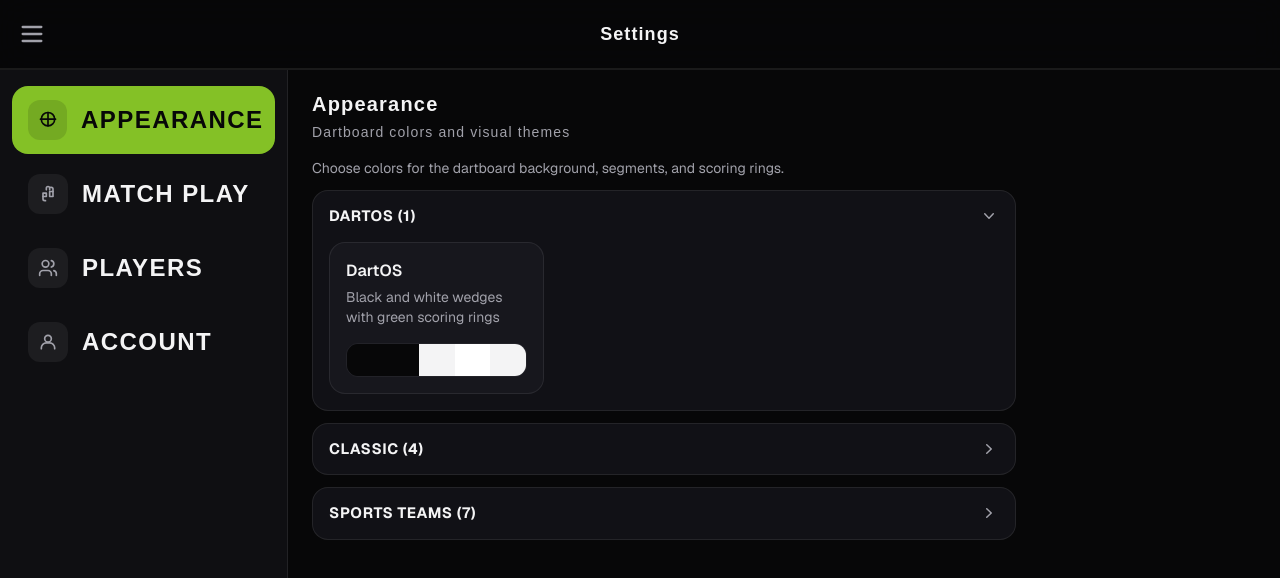
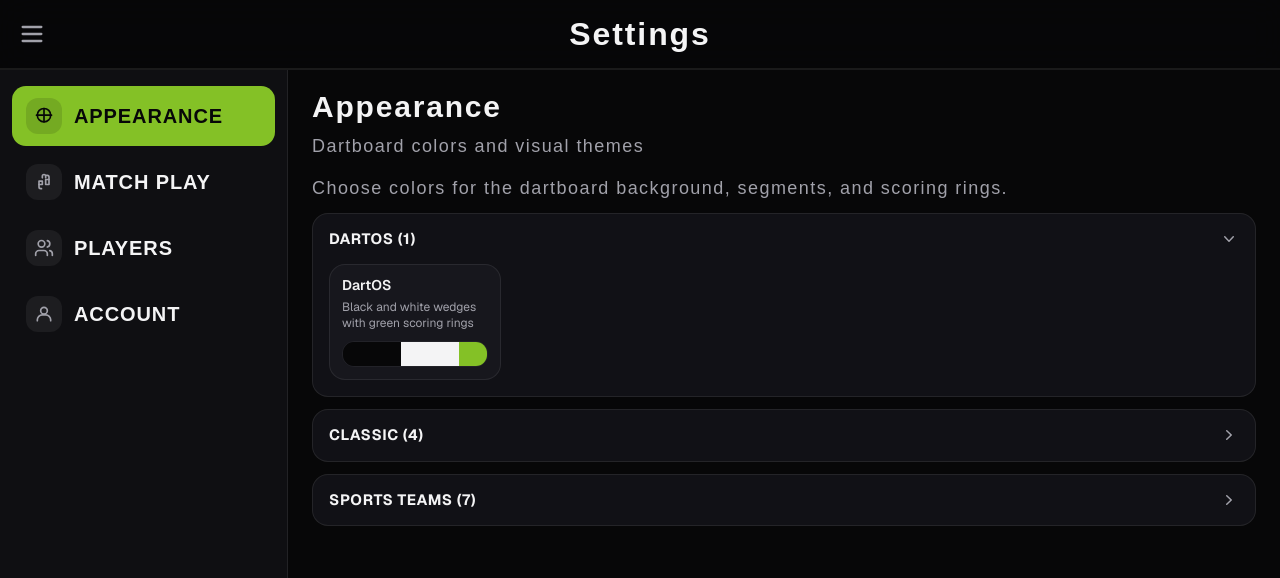
Before and after one commit to foundry360/dartos, a Next.js app: page /settings in a window 1280 px wide. Shown: the top 578 px of the page. Built offline with nearby package versions, Linux system fonts and the light colour scheme; no server answers; the database is empty; a web font is replaced by a local one.

Commit message:
Polish settings and drawer navigation layout and theme picker.
Tune settings typography hierarchy, align slide panel nav with settings sidebar, show five theme cards per row, and fix DartOS swatch green preview.

Co-authored-by: Cursor <cursoragent@cursor.com>

```diff
--- a/app/globals.css
+++ b/app/globals.css
@@ -1336,6 +1336,7 @@ h6 {
 
 .app-drawer__header {
   padding-inline: 1.25rem;
+  padding-top: 1rem;
   padding-bottom: 1rem;
   border-bottom: 1px solid var(--border);
 }
@@ -1445,9 +1446,9 @@ h6 {
 .app-drawer__link {
   display: flex;
   align-items: center;
-  gap: 0.875rem;
-  border-radius: 1rem;
-  padding: 0.875rem 1rem;
+  gap: 0.75rem;
+  border-radius: 0.875rem;
+  padding: 0.75rem 0.875rem;
   color: var(--foreground);
   transition:
     background-color 0.15s ease,
@@ -1456,8 +1457,8 @@ h6 {
 
 .app-drawer__link-icon {
   display: flex;
-  height: 2.5rem;
-  width: 2.5rem;
+  height: 2.25rem;
+  width: 2.25rem;
   shrink: 0;
   align-items: center;
   justify-content: center;
@@ -1470,11 +1471,11 @@ h6 {
   min-width: 0;
   flex: 1;
   font-family: var(--font-heading), ui-sans-serif, system-ui, sans-serif;
-  font-size: 1.5rem;
+  font-size: 1.25rem;
   line-height: 1.2;
   font-weight: 700;
   font-synthesis: weight;
-  letter-spacing: var(--heading-letter-spacing);
+  letter-spacing: 0.045em;
   text-transform: uppercase;
 }
 
@@ -1520,6 +1521,46 @@ h6 {
 .settings-page {
   width: 100%;
   max-width: none;
+}
+
+.settings-page .mobile-app-shell__title {
+  font-size: 2rem;
+}
+
+.settings-panel__header .settings-panel__title {
+  line-height: 1.15;
+}
+
+.settings-panel__title {
+  font-family: var(--font-heading), ui-sans-serif, system-ui, sans-serif;
+  font-weight: 700;
+  font-synthesis: weight;
+  letter-spacing: var(--heading-letter-spacing);
+}
+
+.settings-panel__description {
+  margin-top: 0.5rem;
+  font-family: var(--font-heading), ui-sans-serif, system-ui, sans-serif;
+  font-size: 1.125rem;
+  line-height: 1.45;
+  font-weight: 400;
+  letter-spacing: var(--subheading-letter-spacing);
+  color: var(--muted-foreground);
+}
+
+.settings-panel__subheading {
+  font-family: var(--font-heading), ui-sans-serif, system-ui, sans-serif;
+  line-height: 1.2;
+  font-weight: 700;
+  font-synthesis: weight;
+  letter-spacing: var(--heading-letter-spacing);
+}
+
+.settings-panel__subdescription {
+  margin-top: 0.5rem;
+  font-size: 1rem;
+  line-height: 1.45;
+  color: var(--muted-foreground);
 }
 
 .settings-layout {
@@ -1527,7 +1568,7 @@ h6 {
   min-height: 0;
   flex: 1;
   overflow: hidden;
-  grid-template-columns: minmax(11rem, 42%) 1fr;
+  grid-template-columns: minmax(12rem, 42%) 1fr;
   border-top: 1px solid var(--border);
 }
 
@@ -1553,9 +1594,9 @@ h6 {
   display: flex;
   width: 100%;
   align-items: center;
-  gap: 0.875rem;
-  border-radius: 1rem;
-  padding: 0.875rem 1rem;
+  gap: 0.75rem;
+  border-radius: 0.875rem;
+  padding: 0.75rem 0.875rem;
   text-align: left;
   color: var(--foreground);
   transition:
@@ -1581,8 +1622,8 @@ h6 {
 
 .settings-nav__icon {
   display: flex;
-  height: 2.5rem;
-  width: 2.5rem;
+  height: 2.25rem;
+  width: 2.25rem;
   shrink: 0;
   align-items: center;
   justify-content: center;
@@ -1600,11 +1641,11 @@ h6 {
   display: block;
   min-width: 0;
   font-family: var(--font-heading), ui-sans-serif, system-ui, sans-serif;
-  font-size: 1.5rem;
+  font-size: 1.25rem;
   line-height: 1.2;
   font-weight: 700;
   font-synthesis: weight;
-  letter-spacing: var(--heading-letter-spacing);
+  letter-spacing: 0.045em;
   text-transform: uppercase;
 }
 
@@ -1687,7 +1728,68 @@ h6 {
 }
 
 .board-theme-accordion__panel {
+  display: grid;
+  grid-template-columns: repeat(1, minmax(0, 1fr));
+  gap: 0.75rem;
   padding: 0 1rem 1rem;
+}
+
+.board-theme-card {
+  min-width: 0;
+  padding: 0.75rem;
+}
+
+.board-theme-card__header {
+  display: flex;
+  align-items: flex-start;
+  justify-content: space-between;
+  gap: 0.5rem;
+}
+
+.board-theme-card__name {
+  font-size: 0.875rem;
+  line-height: 1.25;
+  font-weight: 600;
+}
+
+.board-theme-card__description {
+  margin-top: 0.25rem;
+  font-size: 0.75rem;
+  line-height: 1.35;
+  color: var(--muted-foreground);
+}
+
+.board-theme-card__badge {
+  border-radius: 9999px;
+  background: var(--accent);
+  padding: 0.125rem 0.5rem;
+  font-size: 0.6875rem;
+  font-weight: 600;
+  color: var(--accent-foreground);
+}
+
+.board-theme-card__swatches {
+  margin-top: 0.625rem;
+  overflow: hidden;
+  border-radius: 0.75rem;
+  border: 1px solid color-mix(in srgb, var(--border) 60%, transparent);
+}
+
+.board-theme-card__swatch-row {
+  display: flex;
+  height: 1.5rem;
+}
+
+@media (min-width: 640px) {
+  .board-theme-accordion__panel {
+    grid-template-columns: repeat(2, minmax(0, 1fr));
+  }
+}
+
+@media (min-width: 900px) {
+  .board-theme-accordion__panel {
+    grid-template-columns: repeat(5, minmax(0, 1fr));
+  }
 }
 
 @media (orientation: landscape) and (max-height: 520px) {
@@ -1721,10 +1823,6 @@ h6 {
 @media (min-width: 1024px) {
   .settings-layout {
     grid-template-columns: 18rem 1fr;
-  }
-
-  .settings-panel__content {
-    max-width: 44rem;
   }
 }
 
--- a/features/players/components/PlayerProfilesSettingsPanel.tsx
+++ b/features/players/components/PlayerProfilesSettingsPanel.tsx
@@ -61,8 +61,8 @@ export function PlayerProfilesSettingsPanel() {
   if (!isCloudConfigured) {
     return (
       <GlassPanel>
-        <h3 className="text-lg">Player profiles</h3>
-        <p className="mt-2 text-sm text-muted-foreground">
+        <h3 className="settings-panel__subheading text-2xl font-bold">Player profiles</h3>
+        <p className="settings-panel__subdescription">
           Connect Supabase to save player profiles to your account.
         </p>
       </GlassPanel>
@@ -72,8 +72,8 @@ export function PlayerProfilesSettingsPanel() {
   if (authLoading || loading) {
     return (
       <GlassPanel>
-        <h3 className="text-lg">Player profiles</h3>
-        <p className="mt-2 text-sm text-muted-foreground">Loading saved players...</p>
+        <h3 className="settings-panel__subheading text-2xl font-bold">Player profiles</h3>
+        <p className="settings-panel__subdescription">Loading saved players...</p>
       </GlassPanel>
     );
   }
@@ -81,8 +81,8 @@ export function PlayerProfilesSettingsPanel() {
   if (!user) {
     return (
       <GlassPanel>
-        <h3 className="text-lg">Player profiles</h3>
-        <p className="mt-2 text-sm text-muted-foreground">
+        <h3 className="settings-panel__subheading text-2xl font-bold">Player profiles</h3>
+        <p className="settings-panel__subdescription">
           Sign in to create and sync saved player profiles across devices.
         </p>
         <Link href={LOGIN_PATH} className="mt-4 block">
@@ -109,8 +109,8 @@ export function PlayerProfilesSettingsPanel() {
     <>
       <GlassPanel className="space-y-4">
         <div>
-          <h3 className="text-lg">Player profiles</h3>
-          <p className="mt-2 text-sm text-muted-foreground">
+          <h3 className="settings-panel__subheading text-2xl font-bold">Player profiles</h3>
+          <p className="settings-panel__subdescription">
             Saved players appear when adding players to a match.
           </p>
         </div>
--- a/features/settings/components/AccountSettingsPanel.tsx
+++ b/features/settings/components/AccountSettingsPanel.tsx
@@ -34,8 +34,8 @@ export function AccountSettingsPanel() {
   if (!configured) {
     return (
       <GlassPanel>
-        <h3 className="text-lg">Account</h3>
-        <p className="mt-2 text-sm text-muted-foreground">
+        <h3 className="settings-panel__subheading text-2xl font-bold">Account</h3>
+        <p className="settings-panel__subdescription">
           Connect Supabase to enable sign-in and cloud sync for players and match history.
         </p>
       </GlassPanel>
@@ -45,16 +45,16 @@ export function AccountSettingsPanel() {
   if (loading) {
     return (
       <GlassPanel>
-        <h3 className="text-lg">Account</h3>
-        <p className="mt-2 text-sm text-muted-foreground">Loading account…</p>
+        <h3 className="settings-panel__subheading text-2xl font-bold">Account</h3>
+        <p className="settings-panel__subdescription">Loading account…</p>
       </GlassPanel>
     );
   }
 
   return (
     <GlassPanel>
-      <h3 className="text-lg">Account</h3>
-      <p className="mt-2 text-sm text-muted-foreground">
+      <h3 className="settings-panel__subheading text-2xl font-bold">Account</h3>
+      <p className="settings-panel__subdescription">
         Signed in as{" "}
         <span className="font-semibold text-foreground">
           {user?.email ?? "Unknown user"}
--- a/features/settings/components/BoardThemePicker.tsx
+++ b/features/settings/components/BoardThemePicker.tsx
@@ -51,26 +51,26 @@ function BoardThemeCard({
       aria-checked={selected}
       onClick={onSelect}
       className={cn(
-        "rounded-2xl border bg-surface-elevated p-4 text-left transition-colors",
+        "board-theme-card rounded-2xl border bg-surface-elevated text-left transition-colors",
         selected
           ? "border-accent ring-2 ring-accent/35"
           : "border-border hover:border-border/80 hover:bg-surface-hover",
       )}
     >
-      <div className="flex items-start justify-between gap-3">
+      <div className="board-theme-card__header">
         <div className="min-w-0">
-          <p className="font-semibold">{theme.name}</p>
-          <p className="mt-1 text-sm text-muted-foreground">{theme.description}</p>
+          <p className="board-theme-card__name">{theme.name}</p>
+          <p className="board-theme-card__description">{theme.description}</p>
         </div>
         {selected ? (
-          <span className="shrink-0 rounded-full bg-accent px-2 py-0.5 text-xs font-semibold text-accent-foreground">
+          <span className="board-theme-card__badge shrink-0">
             Active
           </span>
         ) : null}
       </div>
 
-      <div className="mt-4 overflow-hidden rounded-xl border border-border/60" aria-hidden>
-        <div className="flex h-8">
+      <div className="board-theme-card__swatches" aria-hidden>
+        <div className="board-theme-card__swatch-row">
           <span
             className="flex-1"
             style={{ backgroundColor: theme.colors.boardBase }}
@@ -90,7 +90,7 @@ function BoardThemeCard({
             className="flex-1"
             style={{
               backgroundColor: theme.colors.segmentMatchedScoringRings
-                ? "#ffffff"
+                ? (theme.colors.scoringRingOnSegmentPrimary ?? "#ffffff")
                 : theme.colors.triple,
             }}
             title="Treble ring"
@@ -99,7 +99,7 @@ function BoardThemeCard({
             className="flex-1"
             style={{
               backgroundColor: theme.colors.segmentMatchedScoringRings
-                ? theme.colors.segmentSecondary
+                ? (theme.colors.scoringRingOnSegmentSecondary ?? theme.colors.triple)
                 : theme.colors.alternateScoringRings && theme.colors.scoringRingAccent
                   ? theme.colors.scoringRingAccent
                   : theme.colors.double,
@@ -139,13 +139,13 @@ export function BoardThemePicker({ embedded = false }: BoardThemePickerProps) {
     <div className={embedded ? "space-y-3" : "space-y-3 px-4"}>
       {!embedded ? (
         <div>
-          <h2 className="text-lg">Board theme</h2>
-          <p className="mt-1 text-sm text-muted-foreground">
+          <h2 className="settings-panel__subheading text-2xl font-bold">Board theme</h2>
+          <p className="settings-panel__subdescription">
             Choose colors for the dartboard background, segments, and scoring rings.
           </p>
         </div>
       ) : (
-        <p className="text-sm text-muted-foreground">
+        <p className="settings-panel__description">
           Choose colors for the dartboard background, segments, and scoring rings.
         </p>
       )}
@@ -169,7 +169,7 @@ export function BoardThemePicker({ embedded = false }: BoardThemePickerProps) {
               </button>
 
               {isOpen ? (
-                <div className="board-theme-accordion__panel grid grid-cols-1 gap-3 md:grid-cols-3">
+                <div className="board-theme-accordion__panel">
                   {categoryThemes.map((theme) => (
                     <BoardThemeCard
                       key={theme.id}
--- a/features/settings/components/SettingsDetailPanel.tsx
+++ b/features/settings/components/SettingsDetailPanel.tsx
@@ -31,10 +31,10 @@ export function SettingsDetailPanel({ section }: SettingsDetailPanelProps) {
   return (
     <section className="settings-panel" aria-labelledby="settings-panel-title">
       <header className="settings-panel__header">
-        <h2 id="settings-panel-title" className="text-xl">
+        <h2 id="settings-panel-title" className="settings-panel__title text-3xl font-bold">
           {meta.label}
         </h2>
-        <p className="app-subheading mt-1 text-sm text-muted-foreground">{meta.description}</p>
+        <p className="settings-panel__description">{meta.description}</p>
       </header>
 
       <div className="settings-panel__content">
```
